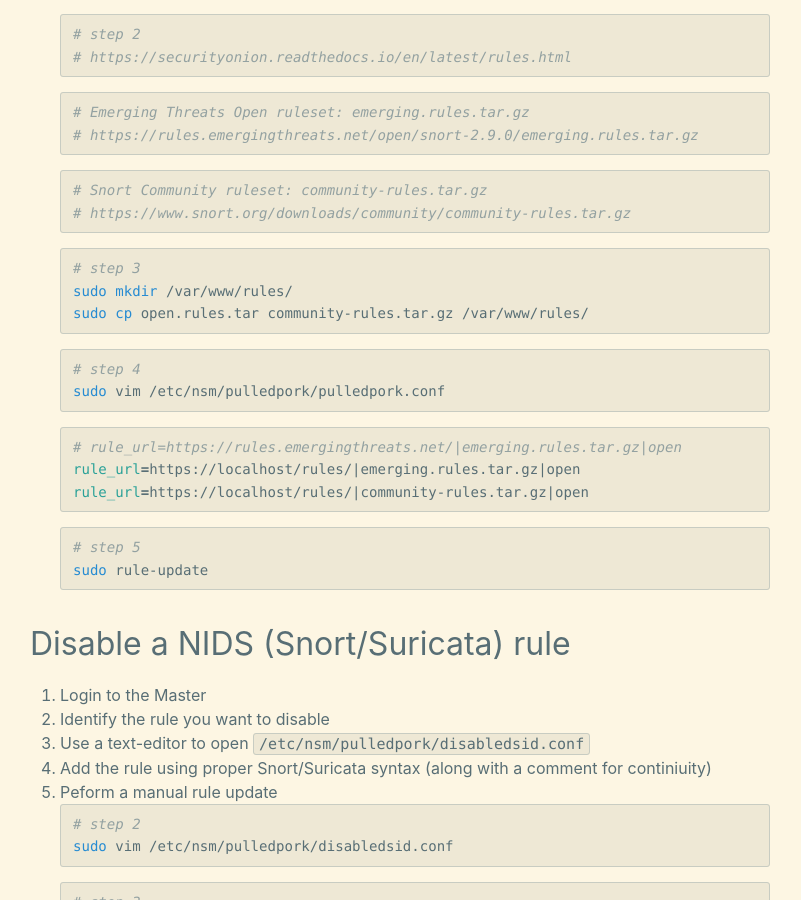
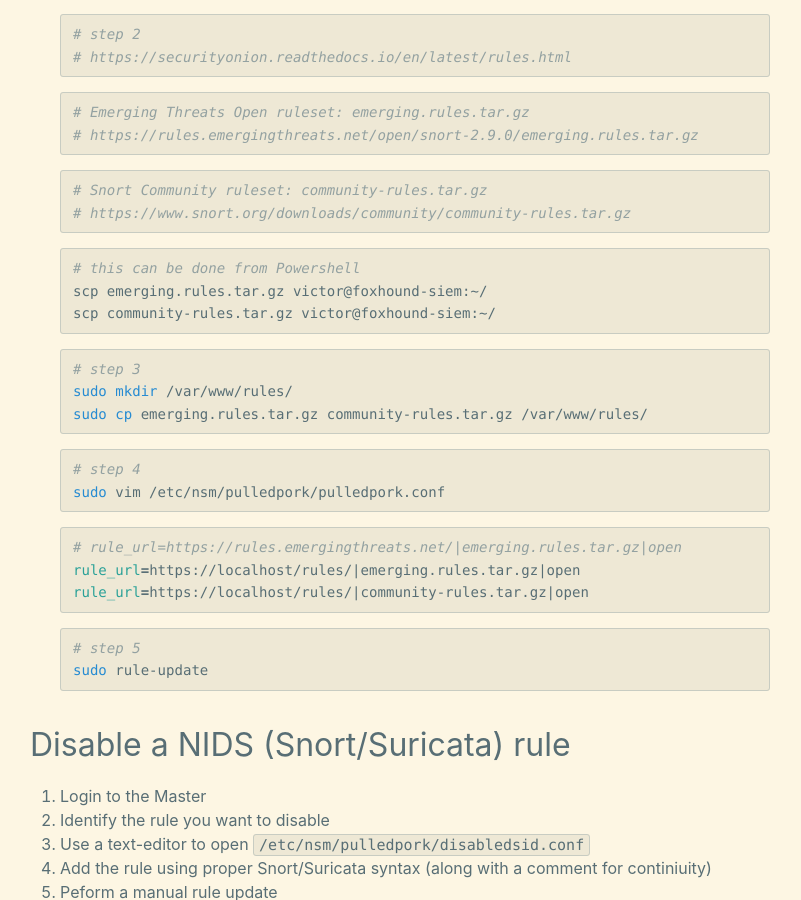
Before and after one commit to cyberphor/blog, a Jekyll site: the page built from _posts/2020-06-20-security-onion-16-tuning.md, in a window 1280 px wide and 900 px high, scrolled down 3871 px. Shown: the whole window, without its empty margins (240-1041 px from the left). Built offline with Jekyll 4.4.1, drawn with Linux system fonts in a browser that asks for light colours.

Commit message:
Update 2020-06-20-security-onion-16-tuning.md

````diff
--- a/_posts/2020-06-20-security-onion-16-tuning.md
+++ b/_posts/2020-06-20-security-onion-16-tuning.md
@@ -178,9 +178,14 @@ sudo suricata -V
 # https://www.snort.org/downloads/community/community-rules.tar.gz
 ```
 ```bash
+# this can be done from Powershell
+scp emerging.rules.tar.gz victor@foxhound-siem:~/
+scp community-rules.tar.gz victor@foxhound-siem:~/
+```
+```bash
 # step 3
 sudo mkdir /var/www/rules/
-sudo cp open.rules.tar community-rules.tar.gz /var/www/rules/
+sudo cp emerging.rules.tar.gz community-rules.tar.gz /var/www/rules/
 ```
 ```bash
 # step 4
````
